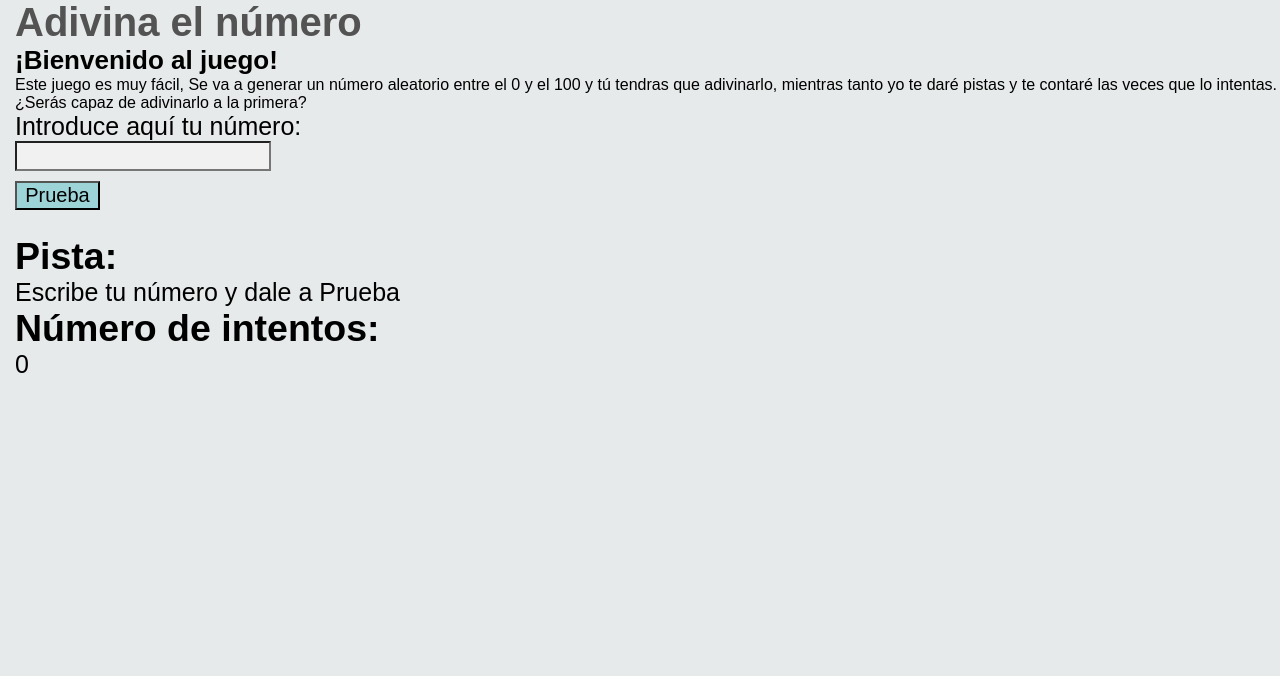
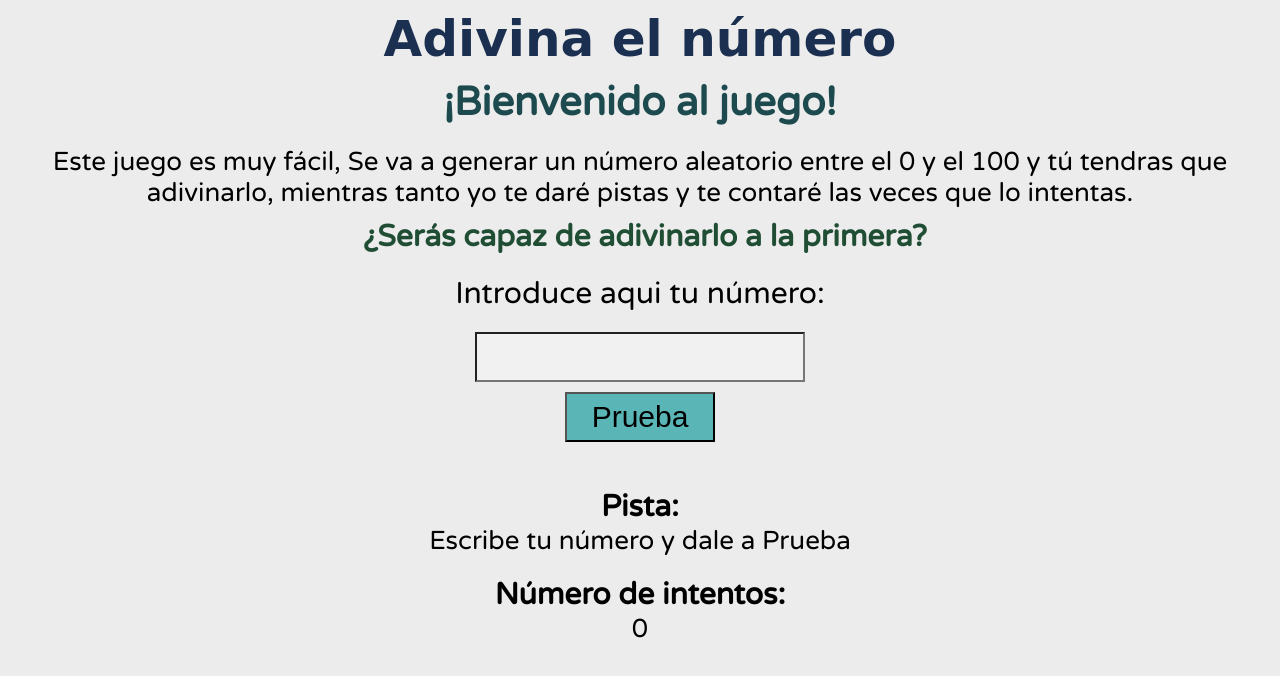
Before and after one commit to Adalab/modulo-2-evaluacion-intermedia-Sheiilaa, a plain HTML site: page index.html in a window 1280 px wide. Drawn offline with Linux system fonts and the light colour scheme; a web font is replaced by a local one.

Commit message:
new style

```diff
--- a/CSS/styles.css
+++ b/CSS/styles.css
@@ -1,35 +1,103 @@
+/* Animaciones:  */
+@keyframes zaas {
+  0% {
+    transform: translate3d(1000px, -150px, 0px);
+  }
+  50% {
+    transform: scale3d(1.8, 1.8, 1.8);
+  }
+}
+
 body {
-  background: #e6eaea;
-  font-family: Arial, Helvetica, sans-serif;
+  background: #ececec;
+  font-family: "Varela Round", sans-serif;
   margin-left: 15px;
+  margin-right: 15px;
+  text-align: center;
 }
 
 .tittle {
-  font-size: 40px;
-  color: #535353;
+  font-size: 50px;
+  color: #1b2f50;
+  font-family: "Rampart One", cursive;
+  text-align: center;
+  margin-top: 10px;
+  margin-bottom: 10px;
 }
 .main__tittle {
+  text-align: center;
+  font-size: 40px;
+  color: #1d4a4e;
+  animation: 3s 1 zaas;
+}
+.p {
+  padding-top: 20px;
+  padding-bottom: 10px;
+  font-size: 26px;
+  text-align: center;
+}
+.text {
+  font-size: 30px;
+  color: #204e35;
+  font-weight: 900;
+  margin-bottom: 10px;
+  margin-top: 100px;
+  text-align: center;
+  padding-left: 10px;
+}
+.form {
+  font-size: 26px;
+  display: flex;
+  flex-direction: column;
+  align-items: center;
+  padding-right: 200px;
+}
+.form__container {
+  padding-top: 20px;
+  display: flex;
+  flex-direction: column;
+  justify-content: center;
+  align-items: center;
+  align-content: center;
+  margin-left: 200px;
+  width: 100px;
+}
+.label {
+  padding-bottom: 20px;
+  width: 400px;
+  text-align: center;
+  font-size: 30px;
+}
+.box {
+  background: #f1f1f1;
+  height: 50px;
+  width: auto;
+  font-size: 25px;
+}
+.button {
+  margin-left: 200px;
+  border-radius: 10;
+  width: 150px;
+  height: 50px;
+  background: #5ab5b6;
+  order: solid 2px #9cd4d8;
+  margin-top: 10px;
+  font-size: 30px;
+}
+
+.container__tittle {
+  font-size: 30px;
+  padding-top: 20px;
+}
+.container__text {
   font-size: 26px;
 }
-.form {
-  display: flex;
-  flex-direction: column;
-  width: 50%;
-  font-size: 25px;
+.error {
+  color: #81110a;
+  font-weight: 900;
 }
-.box {
-  height: 30px;
-  width: 20vw;
-  background: #f1f1f1;
+.success {
+  color: #286e47;
+  font-weight: 900;
+  font-size: 50px;
 }
-.button {
-  border-radius: 10;
-  width: 85px;
-  background: #9cd4d8;
-  order: solid 2px #9cd4d8;
-  margin-top: 10px;
-  font-size: 20px;
-}
-.container {
-  font-size: 25px;
-}
--- a/JS/main.js
+++ b/JS/main.js
@@ -24,16 +24,25 @@ function giveClue() {
     // Esto no es necesario: console.log(numberValue);
     if (numberValue > 100 || numberValue < 0 || numberValue === isNaN) {
         textElement.innerHTML = 'El número debe estar entre 1 y 100'
+        textElement.classList.remove('success')
+        textElement.classList.remove('error')
     } else if (isNaN(parseInt(numberValue))) {
         textElement.innerHTML = ' Debes escribir un número'
+        textElement.classList.remove('success')
+        textElement.classList.remove('error')
 
     }
     else if (numberValue < getRandomNumber) {
         textElement.innerHTML = ' Demasiado bajo'
+        textElement.classList.remove('success')
+        textElement.classList.add('error')
+
     } else if (numberValue > getRandomNumber) {
         textElement.innerHTML = 'Demasiado alto'
+        textElement.classList.add('error')
     } else if (numberValue === getRandomNumber) {
         textElement.innerHTML = '¡¡¡Has ganado campeona!!'
+        textElement.classList.add('success')
     }
 
 }
--- a/index.html
+++ b/index.html
@@ -4,6 +4,23 @@
     <meta http-equiv="X-UA-Compatible" content="IE=edge" />
     <meta name="viewport" content="width=device-width, initial-scale=1.0" />
     <title>Evaluación intermedia</title>
+    <!-- Icono -->
+    <link rel="icon" href="./2c3394ec92a966814888c7e3b9a76d8b.png" />
+    <!-- Letras  -->
+    <link
+      href="https://fonts.googleapis.com/css2?family=Kaushan+Script&display=swap"
+      rel="stylesheet"
+    />
+
+    <link
+      href="https://fonts.googleapis.com/css2?family=Rampart+One&display=swap"
+      rel="stylesheet"
+    />
+    <link
+      href="https://fonts.googleapis.com/css2?family=Varela+Round&display=swap"
+      rel="stylesheet"
+    />
+    <!-- Estilos css -->
     <link rel="stylesheet" href="./CSS/reset.css" />
     <link rel="stylesheet" href="./CSS/styles.css" />
   </head>
@@ -15,29 +32,31 @@
     <main class="main">
       <section>
         <h2 class="main__tittle">¡Bienvenido al juego!</h2>
-        Este juego es muy fácil, Se va a generar un número aleatorio entre el 0
-        y el 100 y tú tendras que adivinarlo, mientras tanto yo te daré pistas y
-        te contaré las veces que lo intentas.
-        <span>¿Serás capaz de adivinarlo a la primera?</span>
+        <p class="p">
+          Este juego es muy fácil, Se va a generar un número aleatorio entre el
+          0 y el 100 y tú tendras que adivinarlo, mientras tanto yo te daré
+          pistas y te contaré las veces que lo intentas.
+        </p>
+
+        <span class="text">¿Serás capaz de adivinarlo a la primera?</span>
       </section>
       <form class="form">
-        <label
-          for="
-        number"
-        >
-          Introduce aquí tu número:
-        </label>
-        <input type="text" id="number" class="box js_number" />
+        <div class="form__container">
+          <label for="number" class="label"> Introduce aqui tu número: </label>
+          <input type="text" id="number" class="box js_number" />
+        </div>
         <input type="button" value="Prueba" class="button js_button" />
       </form>
       <section class="container">
         <div>
-          <h2>Pista:</h2>
-          <span class="js_text">Escribe tu número y dale a Prueba</span>
+          <h2 class="container__tittle">Pista:</h2>
+          <span class="container__text js_text"
+            >Escribe tu número y dale a Prueba</span
+          >
         </div>
         <div>
-          <h2>Número de intentos:</h2>
-          <span class="js_counter">0</span>
+          <h2 class="container__tittle">Número de intentos:</h2>
+          <span class="container__text js_counter">0</span>
         </div>
       </section>
     </main>
```
Also changed, not shown: 2c3394ec92a966814888c7e3b9a76d8b.png (added).
